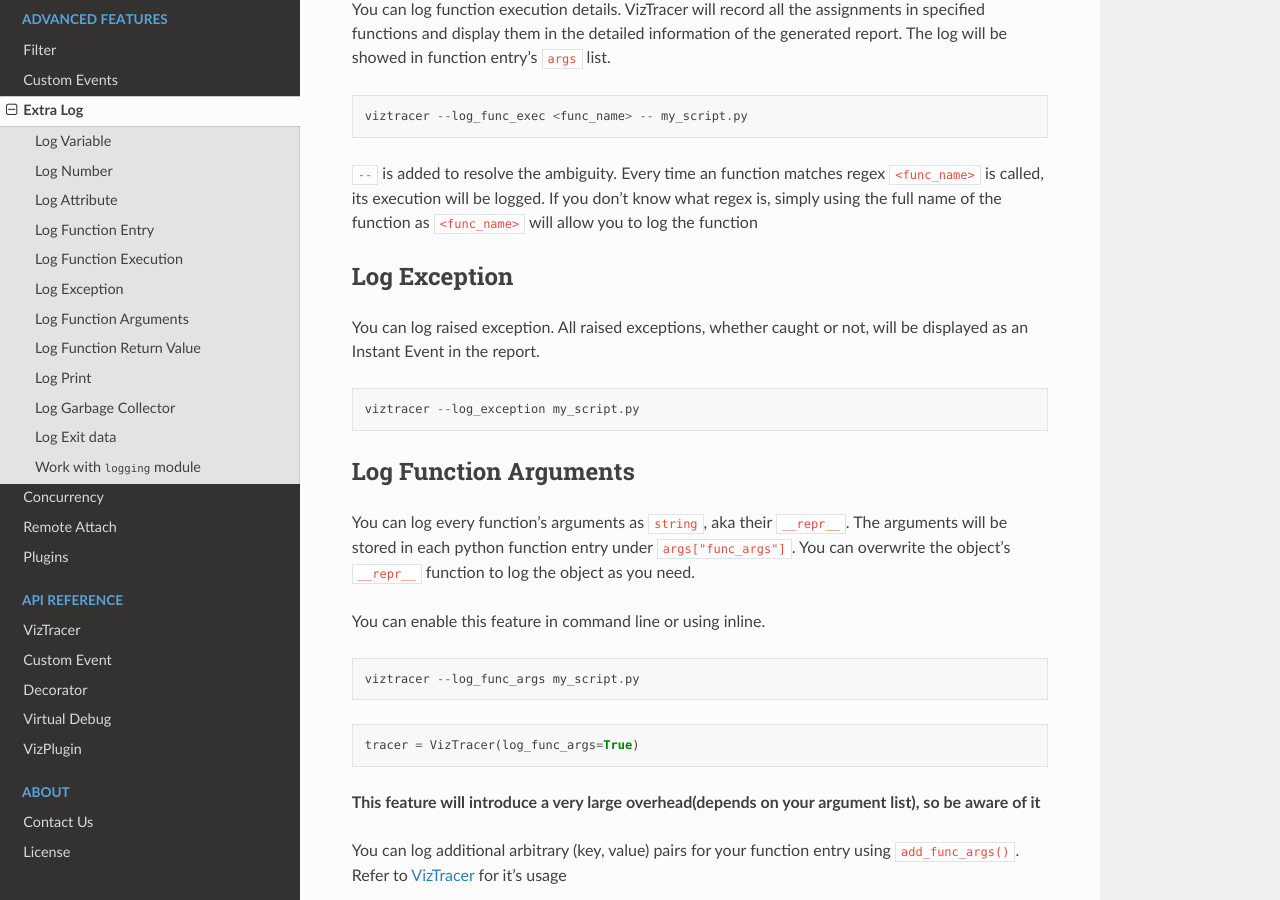
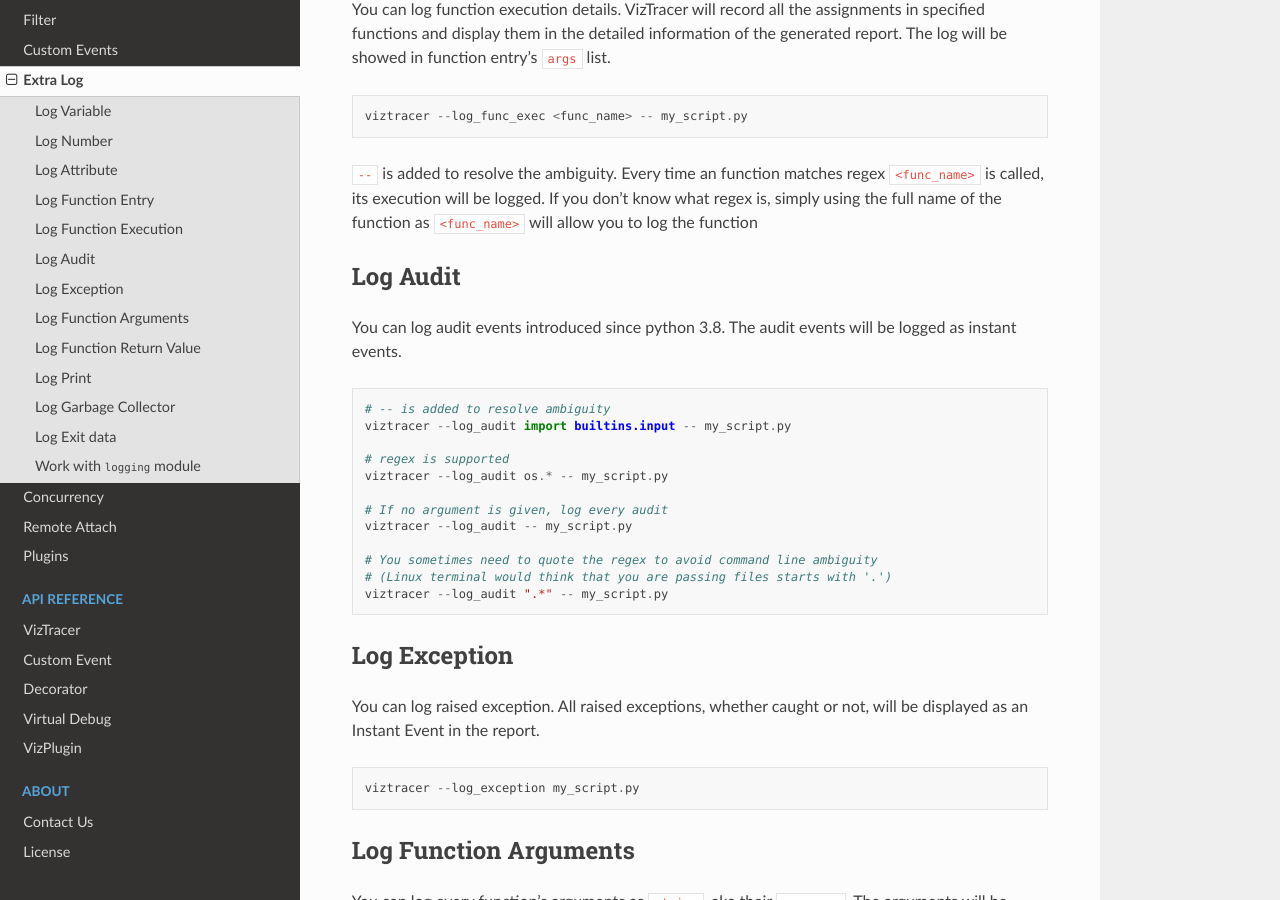
Before and after one commit to gaogaotiantian/viztracer, a Sphinx documentation site: the page built from docs/source/extra_log.rst, in a window 1280 px wide and 900 px high, scrolled down 1611 px. Built offline with Sphinx 7.4.7 and the Read the Docs theme 2.0.0, drawn with Linux system fonts in a browser that asks for light colours.

Commit message:
Add docs
Fix the hook so log_audit works on platforms without fork

```diff
--- a/docs/source/extra_log.rst
+++ b/docs/source/extra_log.rst
@@ -73,6 +73,26 @@
 
 ``--`` is added to resolve the ambiguity. Every time an function matches regex ``<func_name>`` is called, its execution will be logged.
 If you don't know what regex is, simply using the full name of the function as ``<func_name>`` will allow you to log the function
+
+Log Audit
+---------
+
+You can log audit events introduced since python 3.8. The audit events will be logged as instant events.
+
+.. code-block::
+
+    # -- is added to resolve ambiguity
+    viztracer --log_audit import builtins.input -- my_script.py
+
+    # regex is supported
+    viztracer --log_audit os.* -- my_script.py
+
+    # If no argument is given, log every audit
+    viztracer --log_audit -- my_script.py
+
+    # You sometimes need to quote the regex to avoid command line ambiguity
+    # (Linux terminal would think that you are passing files starts with '.')
+    viztracer --log_audit ".*" -- my_script.py
 
 Log Exception
 -------------
```
Also changed, not shown: README.md (+1 -0 lines), 1 other file.
